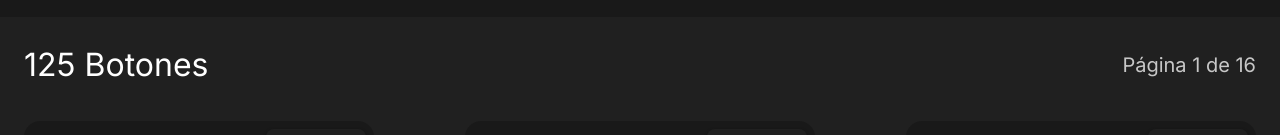
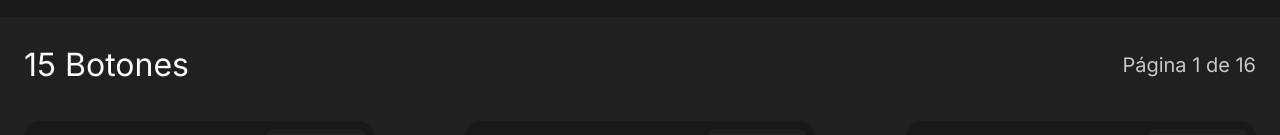
Before and after one commit to DMaximoVarela/magic-buttons, a Next.js app: page /inicio in a window 1280 px wide. Shown: the part 335-470 px from the top of the page. Built offline with nearby package versions, Linux system fonts and the light colour scheme.

Commit message:
refactor: modifica el contador de botones que se visualizan

```diff
--- a/src/app/inicio/page.tsx
+++ b/src/app/inicio/page.tsx
@@ -3,6 +3,7 @@
 import Filters from "@/components/filters/filters";
 import FiltersSelected from "@/components/filtersSelected/filtersSelected";
 import Cards from "@/components/cards/cards";
+import buttons from "@/components/buttons/buttons";
 
 const Page = () => {
   return (
@@ -21,7 +22,7 @@ const Page = () => {
         <div className="absolute p-6 w-full h-fit bg-[#202020]">
           <ul className="flex justify-between items-center">
             <li className="text-[20px] sm:text-[24px] lg:text-[32px] text-white">
-              125 Botones
+              {`${buttons.length - 1} Botones`}
             </li>
             <li className="text-[16px] sm:text-[18px] lg:text-[20px]">
               Página 1 de 16
```
